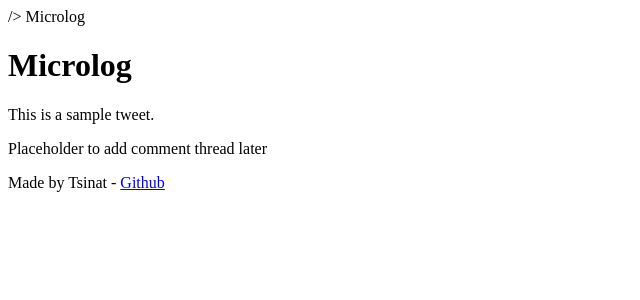
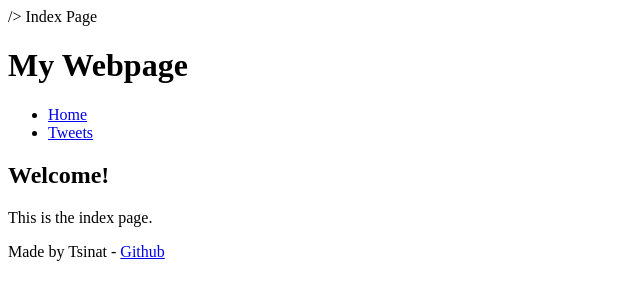
Before and after one commit to Tsinat7/My_First_Portfolio, a plain HTML site: page html_basic/index.html in a window 1280 px wide. Shown: the whole page, without its empty margins (0-640 px from the left). Drawn offline with Linux system fonts and the light colour scheme.

Commit message:
Fix structure and match assignment requirements

```diff
--- a/html_basic/index.html
+++ b/html_basic/index.html
@@ -2,23 +2,30 @@
 <html lang="en">
 <head>
     <meta charset="UTF-8"> />
-    <tittle>Microlog</tittle>
+    <tittle>Index Page</tittle>
 </head>
 <body>
     <header>
-        <h1>Microlog</h1>
+        <h1>My Webpage</h1>
+        <nav>
+            <ul>
+                <li><a href="index.html">Home</a></li>
+                <li><a href="tweets.html">Tweets</a></li>
+            </ul>
+        </nav>
     </header>
     <main>
         <article>
-    <p>This is a sample tweet.</p>
+            <h2>Welcome!</h2>
+            <p>This is the index page.</p>
         </article>
         <aside>
-            <p>Placeholder to add comment thread later</p>
+            <!-- Placeholder to add comment thread later -->
         </aside>
     </main>
     <footer>
-        Made by Tsinat - <a href="https://github.com/Tsinat7"
-        target="_blank">Github</a>
+       <p>Made by Tsinat - <a href="https://github.com/Tsinat7"
+        target="_blank">Github</a></p>
     </footer>
 </body>
 </html>
```
Also changed, not shown: html_basic/tweets.html (+18 -5 lines).
